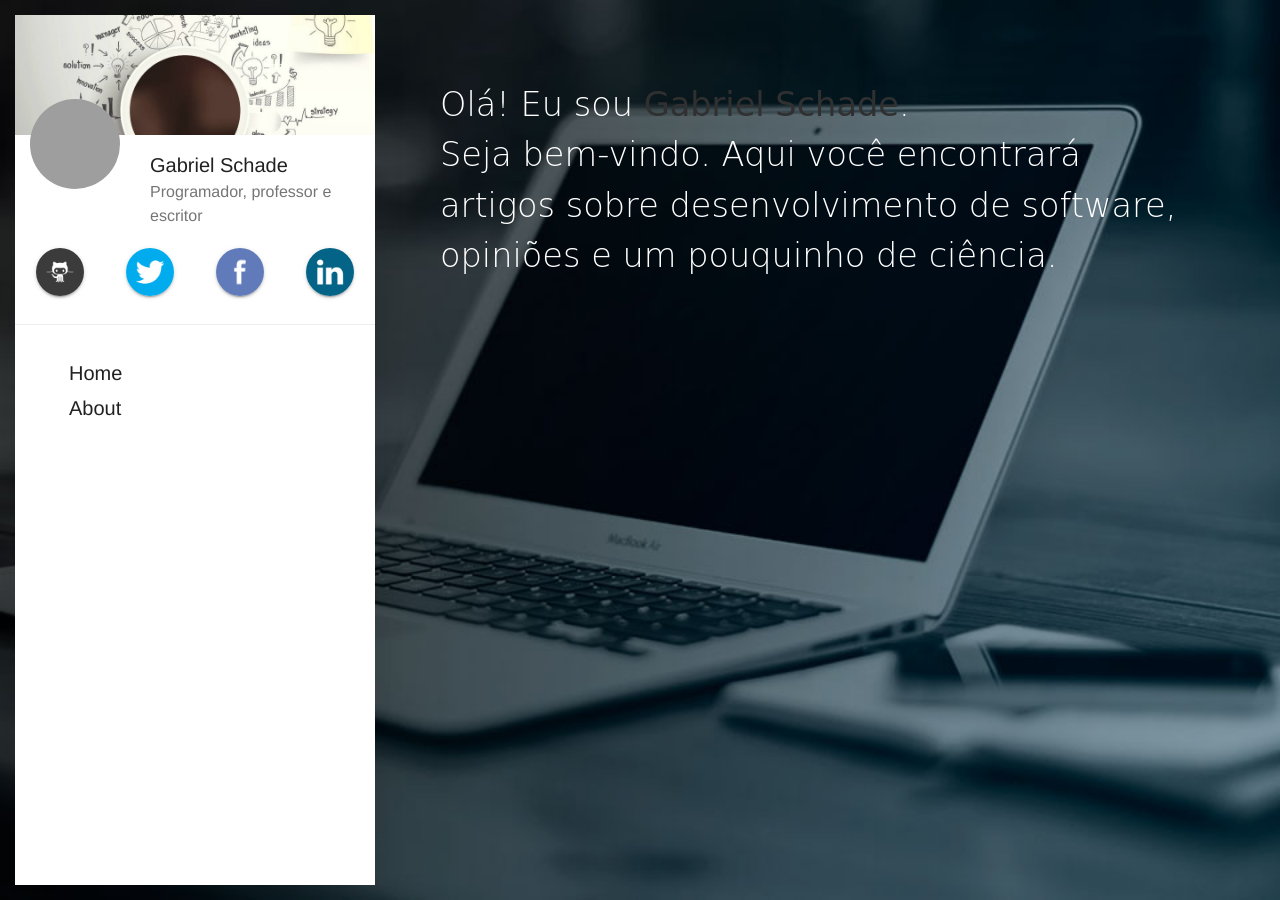
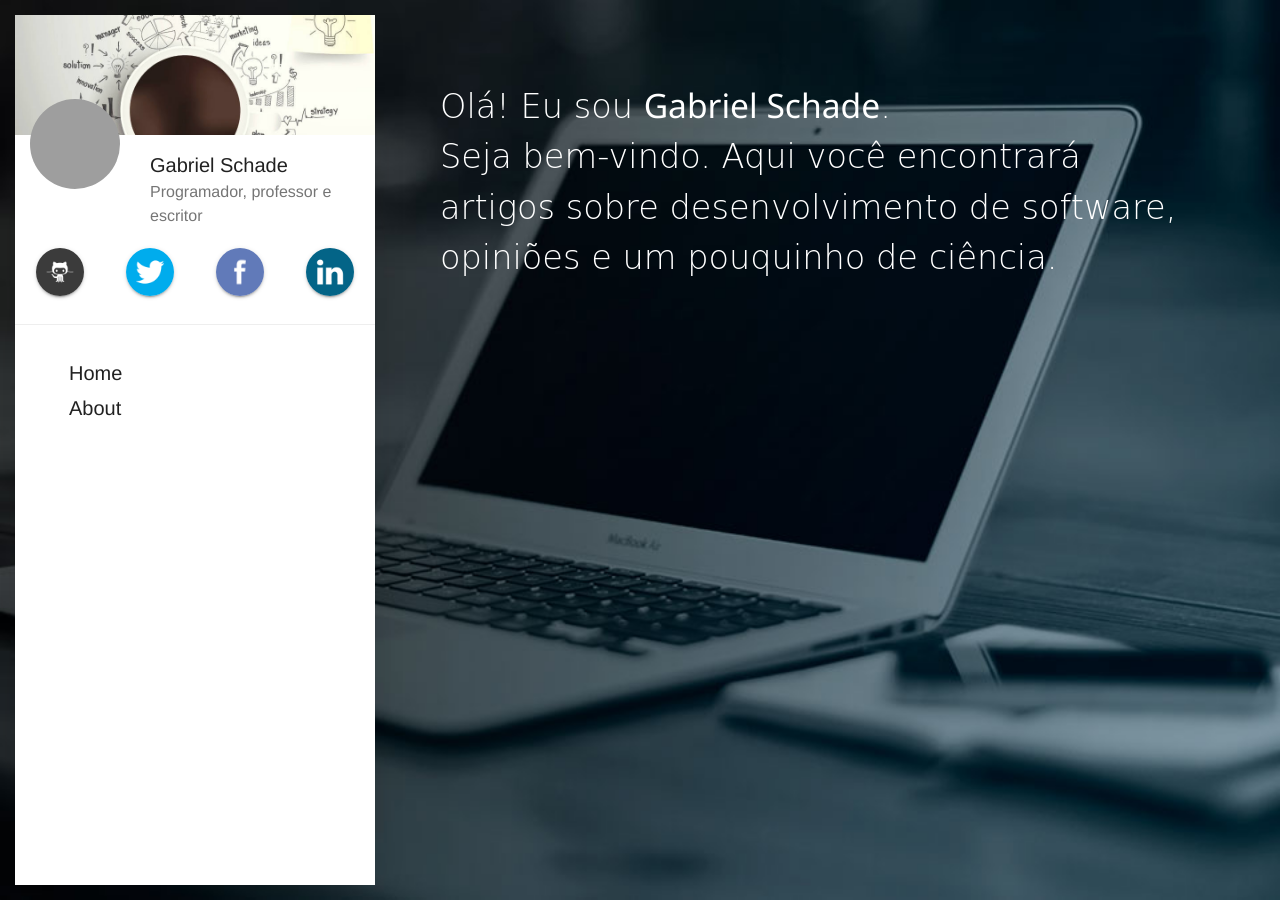
Before and after one commit to gabrielschade/gabrielschade.github.io, a Jekyll site: the page built from index.md, in a window 1280 px wide and 900 px high. Built offline with Jekyll 4.4.1, drawn with Linux system fonts in a browser that asks for light colours; nearby versions of some CDN libraries; comment, search, counter and statistics services are not loaded; grey boxes are pictures that could not be loaded.

Commit message:
update-fix-size

```diff
--- a/_includes/sidebar.html
+++ b/_includes/sidebar.html
@@ -28,23 +28,23 @@
 
   <div class="row center-align no-bottom">
       <div class="col s3 no-padding">
-        <a title="Github" href="https://github.com/gabrielschade" class="icon none-decoration">
-            <img class="icon-medium circle z-depth-1" src="/{{ site.baseurl }}public/icons/GitHub.png" style="display:inline" />
+        <a title="Github" href="https://github.com/gabrielschade" class="none-decoration">
+            <img class="icon icon-medium circle z-depth-1" src="/{{ site.baseurl }}public/icons/GitHub.png" style="display:inline" />
         </a>
       </div>
       <div class="col s3 no-padding">
-        <a title="Twitter" href="https://twitter.com/gabrielschade" class="icon none-decoration">
-            <img class="icon-medium circle z-depth-1" src="/{{ site.baseurl }}public/icons/Twitter.png" style="display:inline" />
+        <a title="Twitter" href="https://twitter.com/gabrielschade" class="none-decoration">
+            <img class="icon icon-medium circle z-depth-1" src="/{{ site.baseurl }}public/icons/Twitter.png" style="display:inline" />
         </a>
       </div>
       <div class="col s3 no-padding">
-        <a title="Facebook" href="https://facebook.com/gabrielschade" class="icon none-decoration">
-            <img class="icon-medium circle z-depth-1" src="/{{ site.baseurl }}public/icons/Facebook.png" style="display:inline" />
+        <a title="Facebook" href="https://facebook.com/gabrielschade" class="none-decoration">
+            <img class="icon icon-medium circle z-depth-1" src="/{{ site.baseurl }}public/icons/Facebook.png" style="display:inline" />
         </a>
       </div>
       <div class="col s3 no-padding">
-        <a title="Linkedin" href="https://www.linkedin.com/in/gabrielschade" class="icon none-decoration">
-            <img class="icon-medium circle z-depth-1" src="/{{ site.baseurl }}public/icons/Linkedin.png" style="display:inline" />
+        <a title="Linkedin" href="https://www.linkedin.com/in/gabrielschade" class="none-decoration">
+            <img class="icon icon-medium circle z-depth-1" src="/{{ site.baseurl }}public/icons/Linkedin.png" style="display:inline" />
         </a>
       </div>
     </div>
--- a/_layouts/home.html
+++ b/_layouts/home.html
@@ -11,8 +11,8 @@
 
     <div class="content container intro-content">
       <div class="content-bottom padding-bottom-80">
-          <p class="flow-text white-text margin-bottom-0">Olá! Eu sou <strong>Gabriel Schade</strong>.</p>
-          <p class="flow-text white-text">
+          <p class="flow-text light-font white-text margin-bottom-0">Olá! Eu sou <span class="default-font white-text">Gabriel Schade</span>.</p>
+          <p class="flow-text light-font white-text">
             Seja bem-vindo. Aqui você encontrará artigos sobre desenvolvimento de software, opiniões e um pouquinho de ciência.
           </p>
       </div>
--- a/css/blog.css
+++ b/css/blog.css
@@ -55,11 +55,11 @@
     font-size: 16px;
 }
 
-a.icon{
+a .icon{
     transition: all 300ms;
 }
 
-a.icon:hover{
+a .icon:hover{
     transform: scale(1.3);
 }
 
@@ -111,6 +111,10 @@
     height: 100vh;
 }
 
-.white-text{
+.default-font{
+    font-family: "Segoe UI", Frutiger, "Frutiger Linotype", "Dejavu Sans", "Helvetica Neue", Arial, sans-serif;
+}
+
+.light-font{
     font-family: "Segoe UI Light", Frutiger, "Frutiger Linotype", "Dejavu Sans", "Helvetica Neue", Arial, sans-serif;
 }
```
